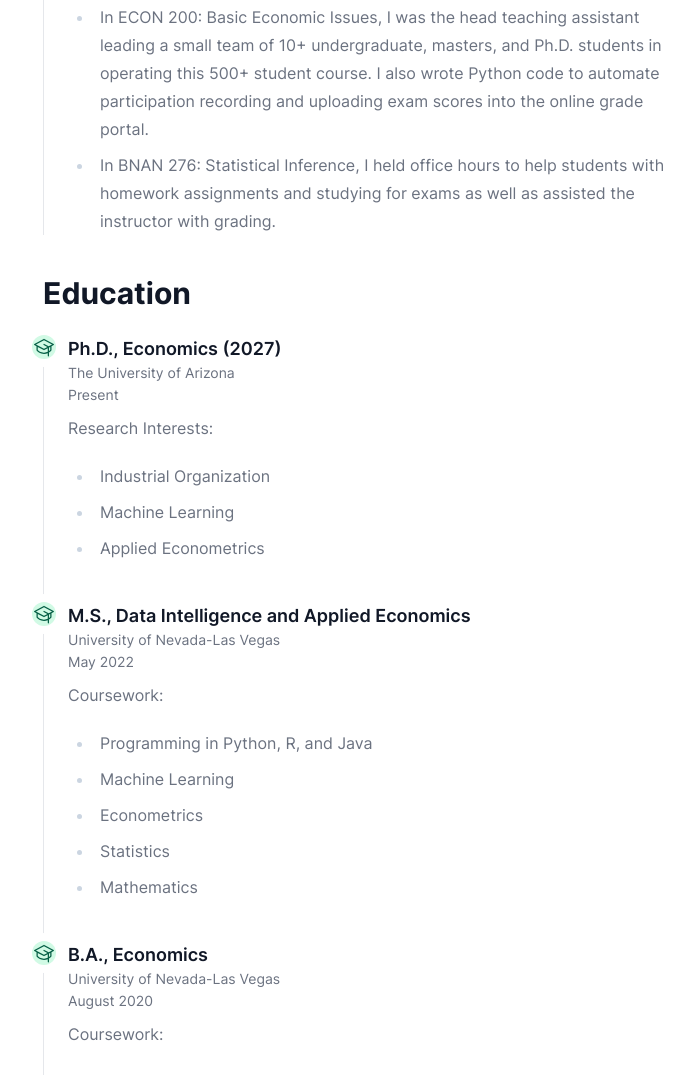
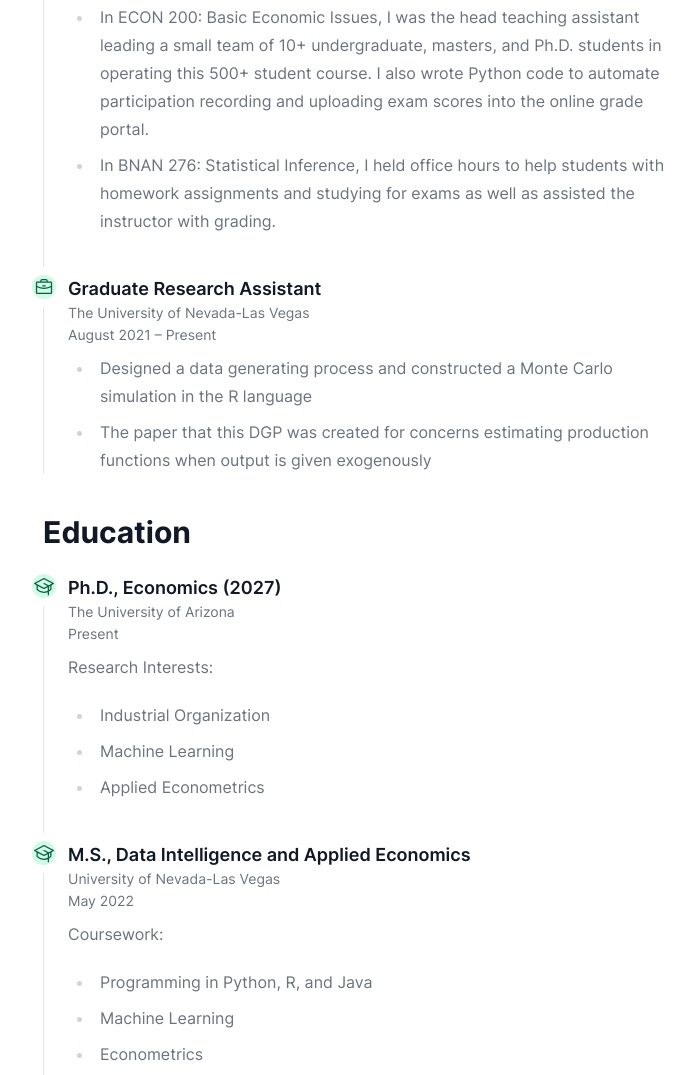
Before and after one commit to willbrasic/willbrasic.github.io, a plain HTML site: page experience/index.html in a window 1280 px wide. Shown: the part 898-1973 px from the top of the page, without its empty margins (272-966 px from the left). Drawn offline with Linux system fonts and the light colour scheme.

Commit message:
Update CV and experience

```diff
--- a/experience/index.html
+++ b/experience/index.html
@@ -832,6 +832,32 @@
 
     </li>
 
+    <li class="mb-10 ms-6">
+        <span class="absolute flex items-center justify-center w-6 h-6 bg-primary-100 rounded-full -start-3 ring-8 ring-white dark:ring-gray-900 dark:bg-primary-900">
+            <svg xmlns="http://www.w3.org/2000/svg" fill="currentColor" viewBox="0 0 256 256" class="w-5 h-5 text-primary-800 dark:text-primary-300"><path d="M216,56H176V48a24,24,0,0,0-24-24H104A24,24,0,0,0,80,48v8H40A16,16,0,0,0,24,72V200a16,16,0,0,0,16,16H216a16,16,0,0,0,16-16V72A16,16,0,0,0,216,56ZM96,48a8,8,0,0,1,8-8h48a8,8,0,0,1,8,8v8H96ZM216,72v41.61A184,184,0,0,1,128,136a184.07,184.07,0,0,1-88-22.38V72Zm0,128H40V131.64A200.19,200.19,0,0,0,128,152a200.25,200.25,0,0,0,88-20.37V200ZM104,112a8,8,0,0,1,8-8h32a8,8,0,0,1,0,16H112A8,8,0,0,1,104,112Z"></path></svg>
+        </span>
+      <h3 class="flex items-center mb-1 text-lg font-semibold text-gray-900 dark:text-white text-wrap">Graduate Research Assistant
+
+      </h3>
+      <span class="block mb-2 text-sm font-normal leading-none text-gray-500 dark:text-gray-300">The University of Nevada-Las Vegas</span>
+      <time class="block mb-3 text-sm font-normal leading-none text-gray-500 dark:text-gray-300">
+
+          August 2021 –
+
+
+          Present
+
+      </time>
+      <div class="mb-4 text-base font-normal text-gray-500 dark:text-gray-300 text-wrap prose prose-slate dark:prose-invert"><ul>
+<li>Designed a data generating process and constructed a Monte Carlo simulation in the R language</li>
+<li>The paper that this DGP was created for concerns estimating production functions when output is given exogenously</li>
+</ul>
+</div>
+
+
+
+    </li>
+
   </ol>
 </div>
 
```
Also changed, not shown: 1 other file.
